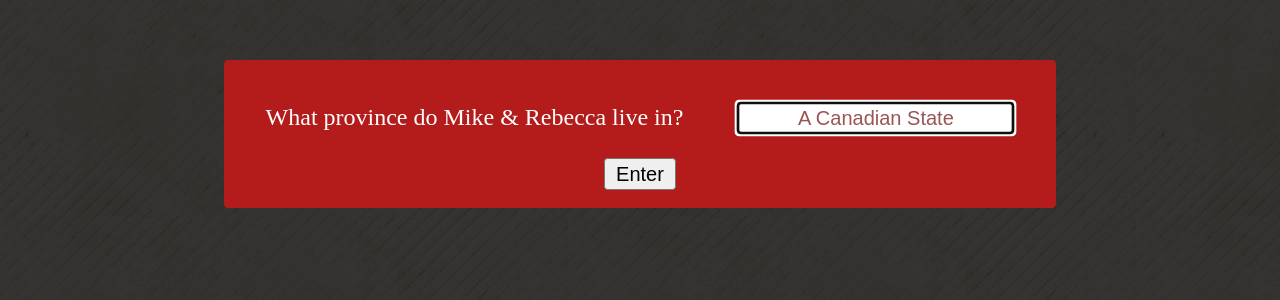
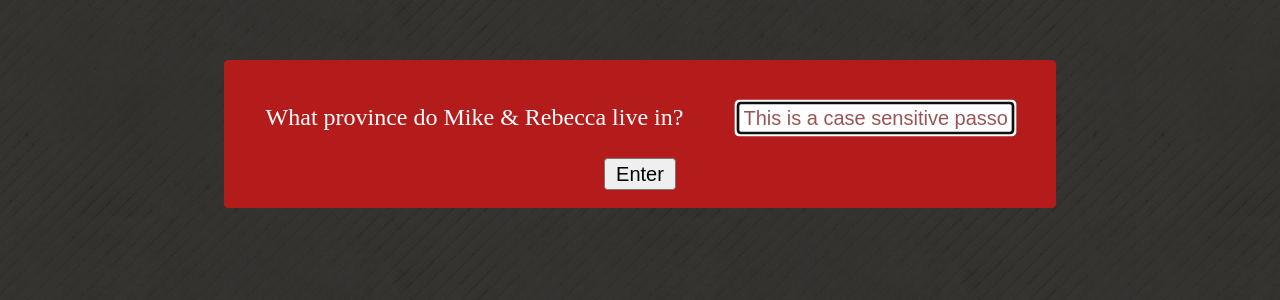
Before and after one commit to mgifford/gifsack-or-wolford, a Jekyll site: the page index.html, which Jekyll copies as it is, in a window 1280 px wide. Shown: the part 316-616 px from the top of the page. Built offline with Jekyll 4.4.1, drawn with Linux system fonts in a browser that asks for light colours.

Commit message:
warning abotu case sensitive passord

```diff
--- a/index.html
+++ b/index.html
@@ -74,7 +74,7 @@
 			<div class="vertical">
 				<div class="box">
 					<label style="margin: 16px; text-align: center;" for="password">What province do Mike & Rebecca live in?</label>
-					<input style="margin: 16px; text-align: center;" id="password" type="text" placeholder="A Canadian State" /> <br />
+					<input style="margin: 16px; text-align: center;" id="password" type="text" placeholder="This is a case sensitive passord" /> <br />
 					<button id="loginbutton" type="button">Enter</button>
 					<p id="wrongPassword" style="display: none">wrong password</p>
 				</div>
```
